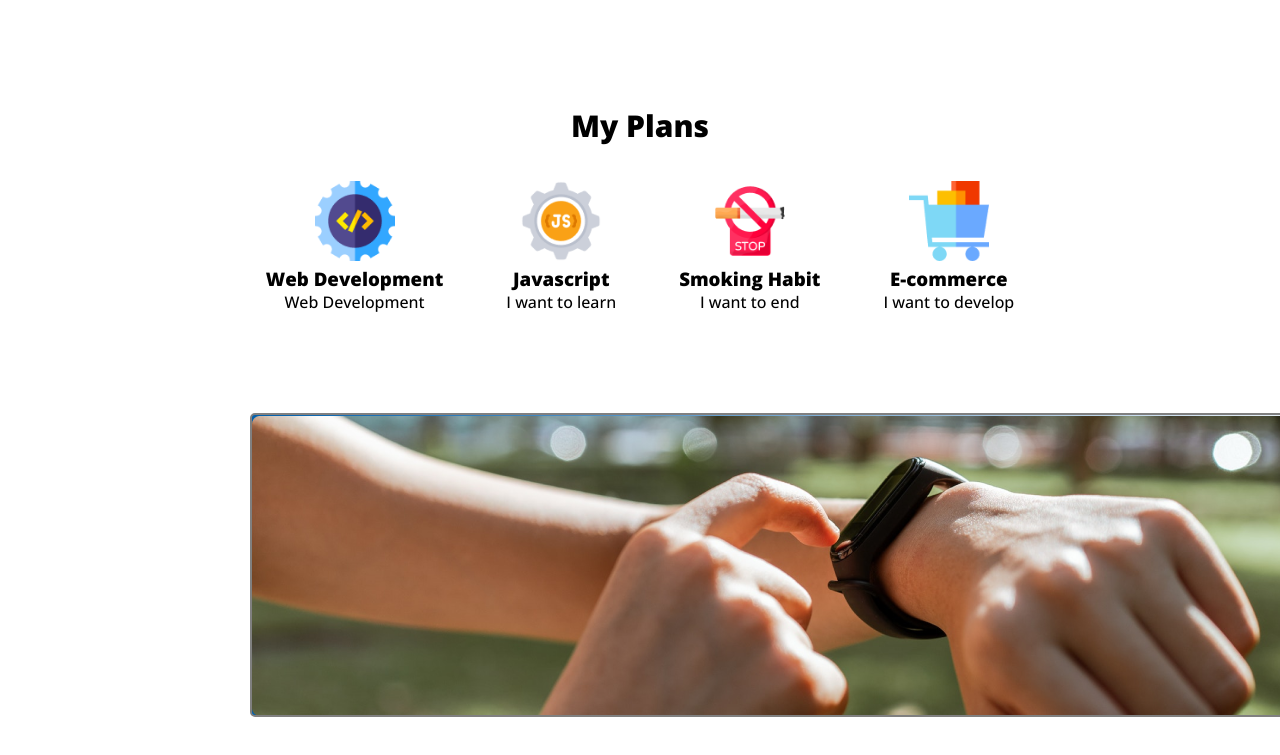
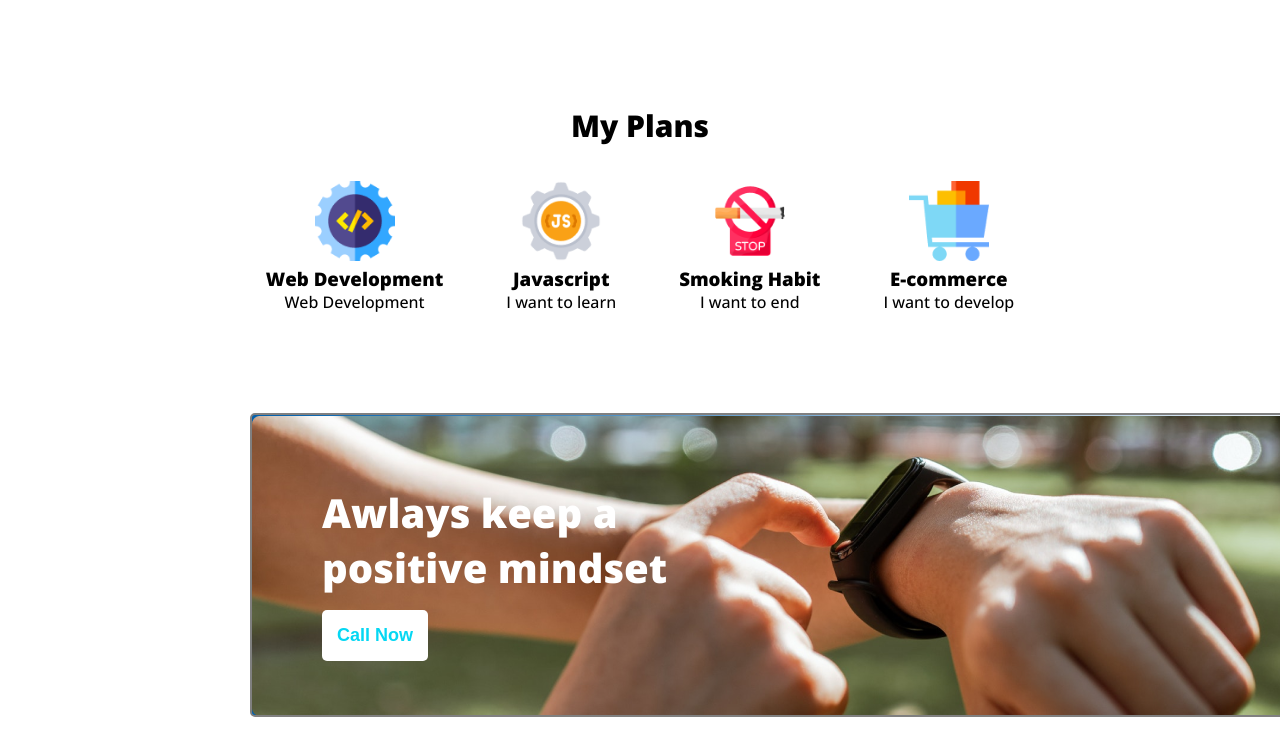
Before and after one commit to tanvir3100/think-out-of-the-box, a plain HTML site: page index.html in a window 1280 px wide. Shown: the part 1632-2387 px from the top of the page. Drawn offline with nearby package versions, Linux system fonts and the light colour scheme.

Commit message:
section done

```diff
--- a/index.html
+++ b/index.html
@@ -69,7 +69,8 @@
         </section>
         <section class="section-footer">
             <div class="container-img">
-
+                <h2 class="img-describtion">Awlays keep a<br>positive mindset</h2>
+                <button class="btn-primary">Call Now</button>
             </div>
 
 
--- a/style.css
+++ b/style.css
@@ -94,7 +94,7 @@ header{
     align-items: center;
     width: 80px;
 }
-.container-img{
+.section-footer{
     width: 1140px;
     height: 300px;
     border-radius: 8px;
@@ -105,3 +105,12 @@ header{
     margin-bottom: 100px;
     background-image:url(./images/watch.png), linear-gradient(90deg, #005FAC 0%, rgba(0, 95, 172, 0.00));
 }
+.container-img{
+    padding-top: 70px;
+    padding-left: 70px;
+}
+.img-describtion{
+    color:white;
+    font-size: 40px;
+    margin-bottom: 15px;
+}
```
